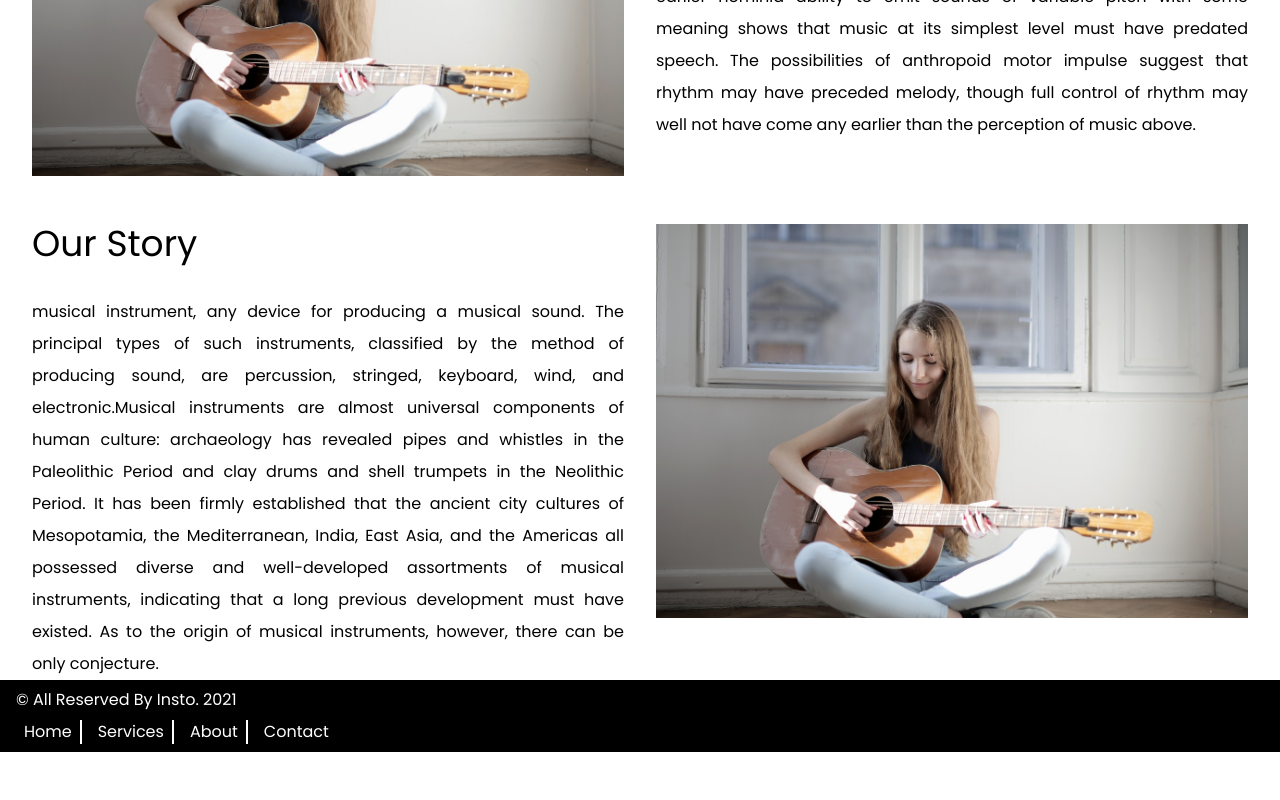
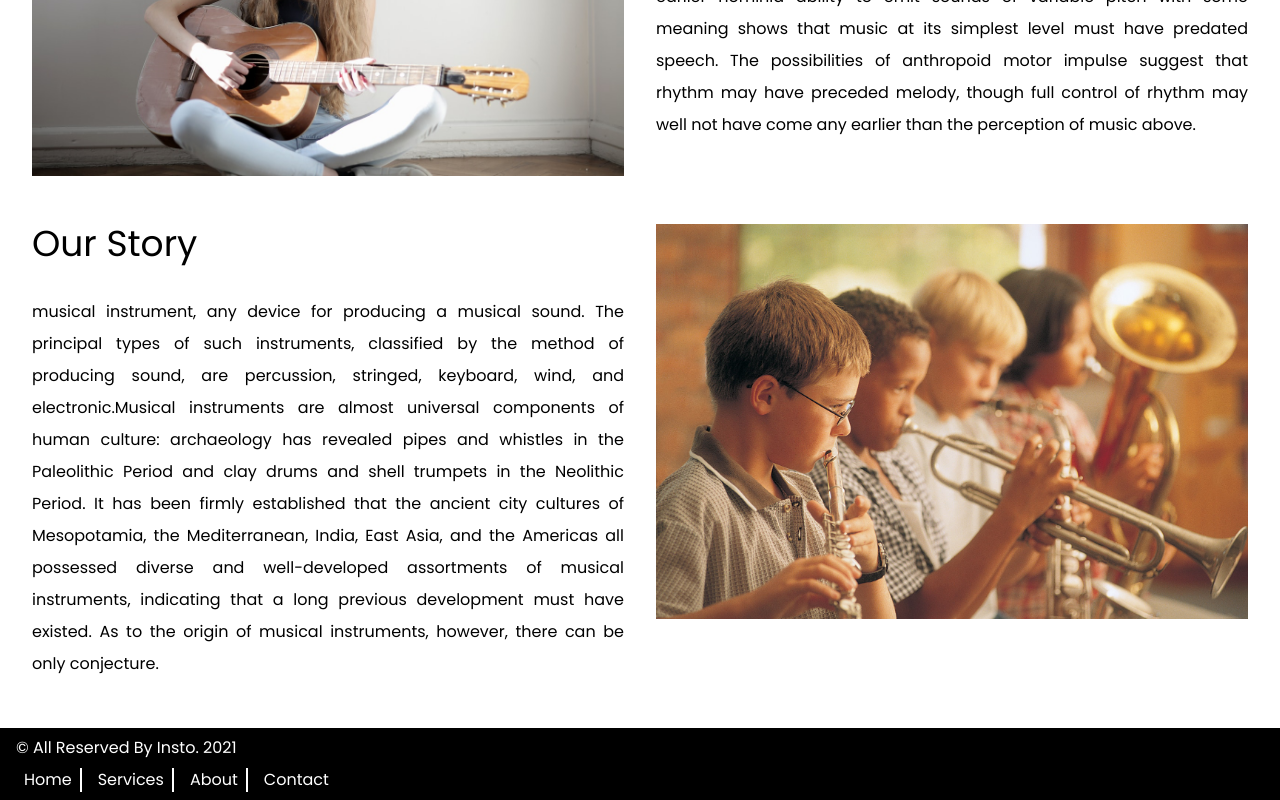
Before and after one commit to RomanSheikh99/Instru-Music-Classes, a React (Create React App) app: page /about in a window 1280 px wide. Shown: the part 476-1276 px from the top of the page. Before the commit the page ends 1228 px from the top, so only its background shows below. Built offline with nearby package versions, Linux system fonts and the light colour scheme.

Commit message:
--- Auto-Git Commit ---

```diff
--- a/src/App.js
+++ b/src/App.js
@@ -1,8 +1,10 @@
 import { BrowserRouter,Switch,Route } from "react-router-dom";
 import About from "./components/About/About";
+import Contact from "./components/Contact/Contact";
 import Footer from "./components/Footer/Footer";
 import Header from "./components/Header/Header";
 import Home from "./components/Home/Home";
+import NotFound from "./components/NotFound/NotFound";
 import Services from "./components/Services/Services";
 
 function App() {
@@ -23,6 +25,12 @@ function App() {
           <Route path="/about">
             <About></About>
           </Route>
+          <Route path="/contact">
+            <Contact></Contact>
+          </Route>
+          <Route path="*">
+            <NotFound></NotFound>
+          </Route>
         </Switch>
         <Footer></Footer>
       </BrowserRouter>
--- a/src/components/About/About.js
+++ b/src/components/About/About.js
@@ -1,5 +1,7 @@
 import React from 'react';
 import messionImg from '../../images/mession.jpg'
+import story from '../../images/story.jpg'
+
 const About = () => {
     return (
         <div className="mt-10 px-8">
@@ -16,13 +18,13 @@ const About = () => {
                     <p className="text-justify leading-8">Music must first be defined and distinguished from speech, and from animal and bird cries. We discuss the stages of hominid anatomy that permit music to be perceived and created, with the likelihood of both Homo neanderthalensis and Homo sapiens both being capable. The earlier hominid ability to emit sounds of variable pitch with some meaning shows that music at its simplest level must have predated speech. The possibilities of anthropoid motor impulse suggest that rhythm may have preceded melody, though full control of rhythm may well not have come any earlier than the perception of music above. </p>
                 </div>
             </div>
-            <div className="grid grid-cols-2 gap-8 mt-12">
+            <div className="grid grid-cols-2 gap-8 my-12">
                 <div className="">
                 <h2 className="text-4xl mb-8">Our Story</h2>
                     <p className="text-justify leading-8">musical instrument, any device for producing a musical sound. The principal types of such instruments, classified by the method of producing sound, are percussion, stringed, keyboard, wind, and electronic.Musical instruments are almost universal components of human culture: archaeology has revealed pipes and whistles in the Paleolithic Period and clay drums and shell trumpets in the Neolithic Period. It has been firmly established that the ancient city cultures of Mesopotamia, the Mediterranean, India, East Asia, and the Americas all possessed diverse and well-developed assortments of musical instruments, indicating that a long previous development must have existed. As to the origin of musical instruments, however, there can be only conjecture.</p>
                 </div>
                 <div className="">
-                <img className="" src={messionImg} alt="" />
+                <img className="" src={story} alt="" />
                 </div>
             </div>
         </div>
--- /dev/null
+++ b/src/components/Contact/Contact.js
@@ -0,0 +1,12 @@
+import React from 'react';
+
+const Contact = () => {
+    return (
+        <div>
+            <h1 className="text-4xl font-bold text-center my-8">Contact With Us</h1>
+            <div></div>
+        </div>
+    );
+};
+
+export default Contact;
--- /dev/null
+++ b/src/components/NotFound/NotFound.js
@@ -0,0 +1,17 @@
+import React from 'react';
+import { Link } from 'react-router-dom';
+import notFound from '../../images/notFound.jpg';
+
+const NotFound = () => {
+    return (
+        <div className="text-center">
+            <div>
+                <img className="mx-auto" src={notFound} alt="" />
+            </div>
+            <h1 className="text-4xl font-bold mb-4">Page Not Found</h1>
+            <Link className="inline-block mb-6 bg-blue-600 text-white p-4 text-2xl font-bold cursor-pointer" to='/home'>Go Back To Home Page</Link>
+        </div>
+    );
+};
+
+export default NotFound;
```
Also changed, not shown: .autogit/logs/log-4-9-2021-8-59-2.txt (added), src/images/map.jpeg (added), src/images/story.jpg (added).
